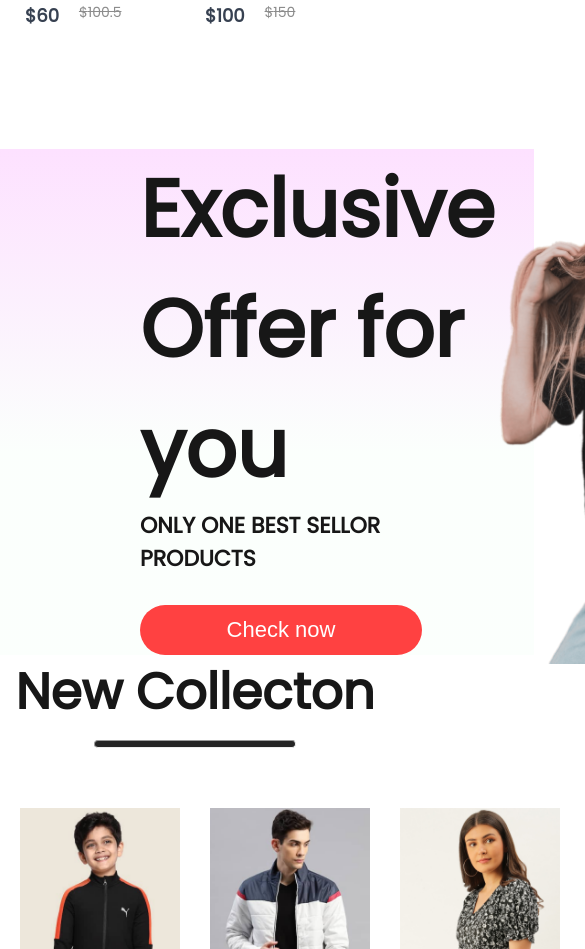
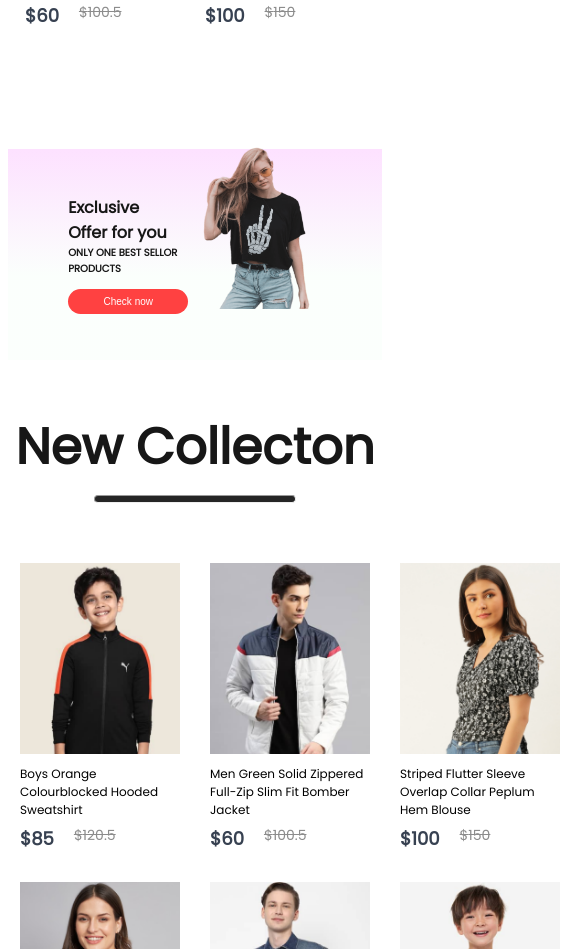
Before and after one commit to harsh-singh10/E-Commerce, a React (Vite) app: page / in a window 390 px wide. Shown: the part 1540-2489 px from the top of the page, 585 px wide, since content can reach past the window. Built offline with nearby package versions, Linux system fonts and the light colour scheme.

Commit message:
added media quary for offer  section

```diff
--- a/src/Components/Offer/Offer.css
+++ b/src/Components/Offer/Offer.css
@@ -31,25 +31,159 @@
 .offer-left button {
     width: 282px;
     height: 70px;
-    border-radius:35px;
+    border-radius: 35px;
     background: #ff4141;
     border: none;
-    color:white;
+    color: white;
     font-size: 22px;
     font-weight: 500;
     margin-top: 30px;
     cursor: pointer;
 }
 
-.offer-right{
+.offer-right {
     flex: 1;
     display: flex;
     align-items: center;
     justify-content: flex-end;
-    padding-top:60px ;
+    padding-top: 60px;
 }
 
-.offer-right img{
+.offer-right img {
     height: 64vh;
     margin-bottom: 76px;
 }
+
+@media (max-width:1280px) {
+    .offer {
+
+        padding: 0px 80px;
+        margin-bottom: 120px;
+    }
+
+    .offer-left h1 {
+
+        font-size: 40px;
+    }
+
+    .offer-left p {
+
+        font-size: 18px;
+    }
+
+    .offer-right img {
+
+        width: 300px;
+    }
+
+    .offer-left button {
+        width: 220px;
+        height: 50px;
+        font-size: 18px;
+    }
+
+    .offer-right {
+        padding-top: 30px;
+    }
+
+}
+
+
+@media (max-width:1024px) {
+    .offer {
+
+        padding: 0px 60px;
+        margin-bottom: 80px;
+        height: 40vh;
+    }
+
+    .offer-left h1 {
+
+        font-size: 30px;
+    }
+
+    .offer-left p {
+
+        font-size: 16px;
+    }
+
+    .offer-right img {
+
+        width: 200px;
+        height: 39vh;
+    }
+
+    .offer-left button {
+        width: 160px;
+      height: 40px;
+        font-size: 16px;
+    }
+
+    .offer-right {
+        padding-top: 10px;
+    }
+
+}
+@media (max-width:800px) {
+    .offer {
+
+        /* padding: 0px 60px; */
+        margin-bottom: 60px;
+        /* height: 40vh; */
+    }
+
+    .offer-left h1 {
+
+        font-size: 22px;
+    }
+
+    .offer-left p {
+
+        font-size: 13px;
+    }
+
+    .offer-right img {
+
+        width: 180px;
+        height: 35vh;
+    }
+
+    .offer-left button {
+        width: 140px;
+      height: 30px;
+        font-size: 12px;
+    }
+
+}
+@media (max-width:500px) {
+    .offer {
+
+
+        margin-bottom: 50px;
+        height: 25vh;
+    }
+
+    .offer-left h1 {
+
+        font-size: 16px;
+    }
+
+    .offer-left p {
+
+        font-size: 10px;
+    }
+
+    .offer-right img {
+        margin-top: 7px;
+        width: 120px;
+        height: 20vh;
+    }
+
+    .offer-left button {
+        width: 120px;
+      height: 25px;
+        font-size: 10px;
+        margin-top: 12px;
+    }
+
+}
```
